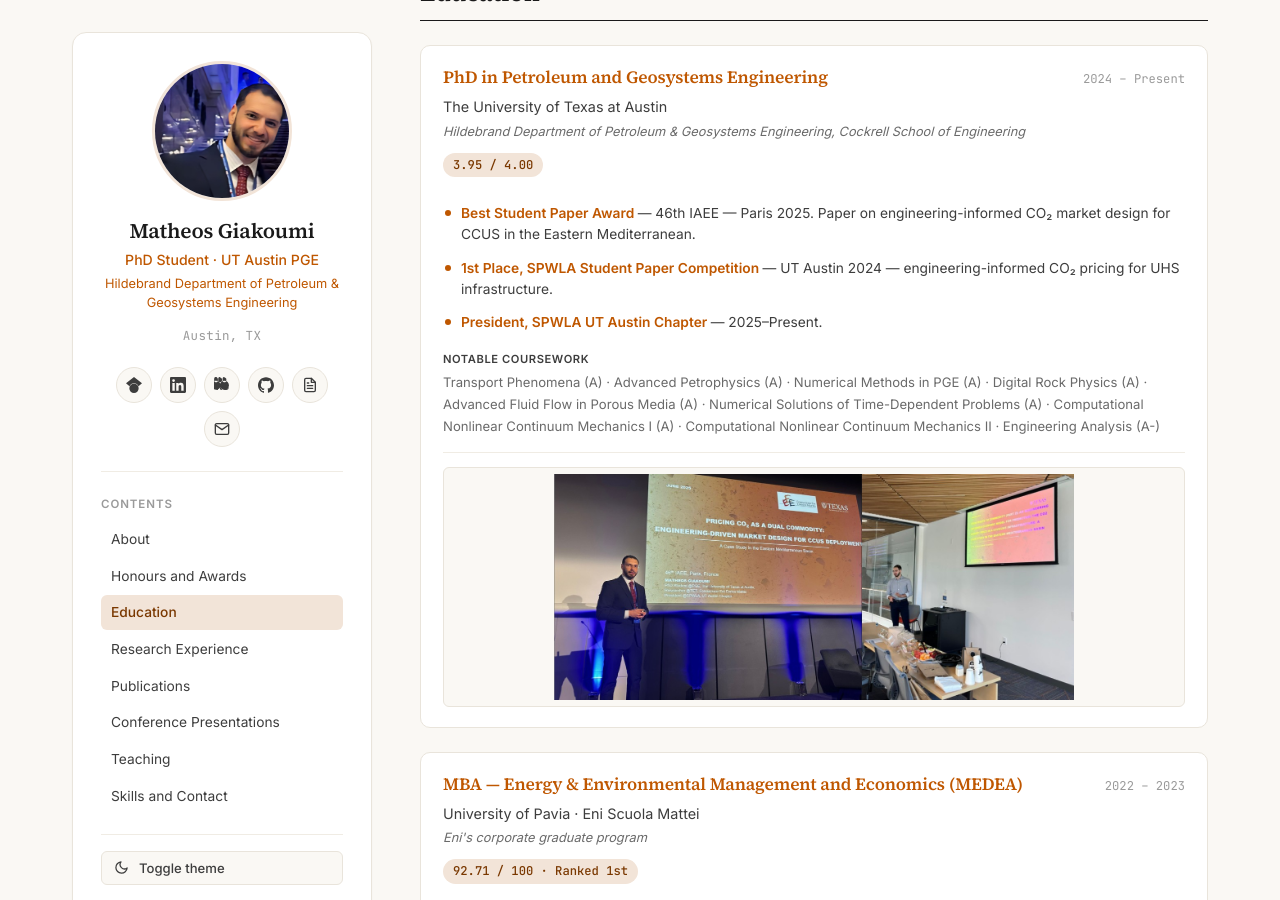
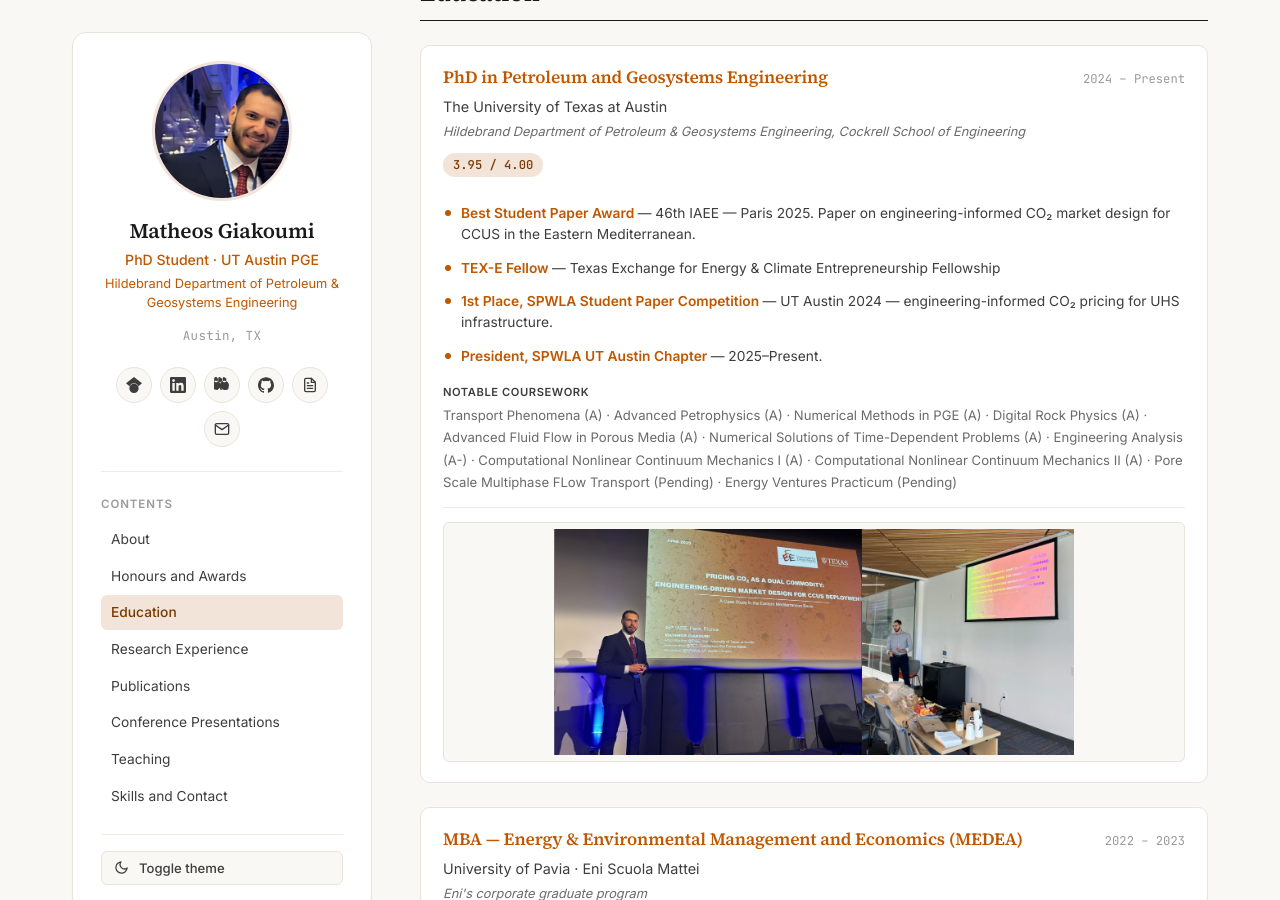
Before and after one commit to MatheosGiakoumi/matheosgiakoumi.github.io, a Jekyll site: the page built from index.md, in a window 1280 px wide and 900 px high, scrolled down 1734 px. Built offline with Jekyll 4.4.1, drawn with Linux system fonts in a browser that asks for light colours; our own code applies the rules of GitHub Pages for plain Markdown files.

Commit message:
Update education.yml

```diff
--- a/_data/education.yml
+++ b/_data/education.yml
@@ -12,6 +12,9 @@
     - label: "Best Student Paper Award"
       detail: "46th IAEE — Paris 2025. Paper on engineering-informed CO₂ market design for CCUS in the Eastern Mediterranean."
       url: "https://www.iaee.org/proceedings/article/19034"
+    - label: "TEX-E Fellow"
+      detail: "Texas Exchange for Energy & Climate Entrepreneurship Fellowship"
+      url: "https://tex-e.org/"
     - label: "1st Place, SPWLA Student Paper Competition"
       detail: "UT Austin 2024 — engineering-informed CO₂ pricing for UHS infrastructure."
       url: "https://www.linkedin.com/posts/spwla-texas_the-spwla-ut-austin-student-chapter-is-activity-7292900957279989761-TTeo"
@@ -25,9 +28,12 @@
     - "Digital Rock Physics (A)"
     - "Advanced Fluid Flow in Porous Media (A)"
     - "Numerical Solutions of Time-Dependent Problems (A)"
+    - "Engineering Analysis (A-)"
     - "Computational Nonlinear Continuum Mechanics I (A)"
-    - "Computational Nonlinear Continuum Mechanics II"
-    - "Engineering Analysis (A-)"
+    - "Computational Nonlinear Continuum Mechanics II (A)"
+    - "Pore Scale Multiphase FLow Transport (Pending)"
+    - "Energy Ventures Practicum (Pending)"
+
 
 - degree: "MBA — Energy & Environmental Management and Economics (MEDEA)"
   institution: "University of Pavia · Eni Scuola Mattei"
```
